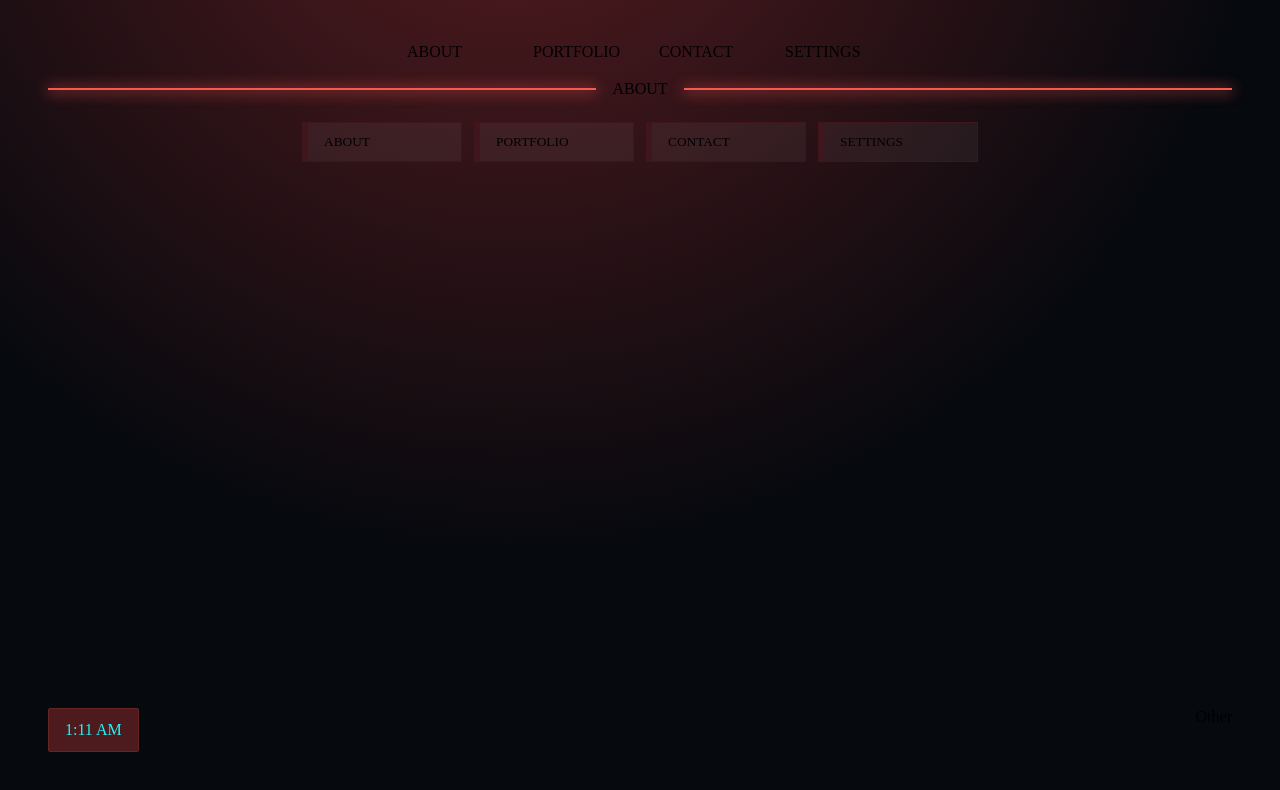
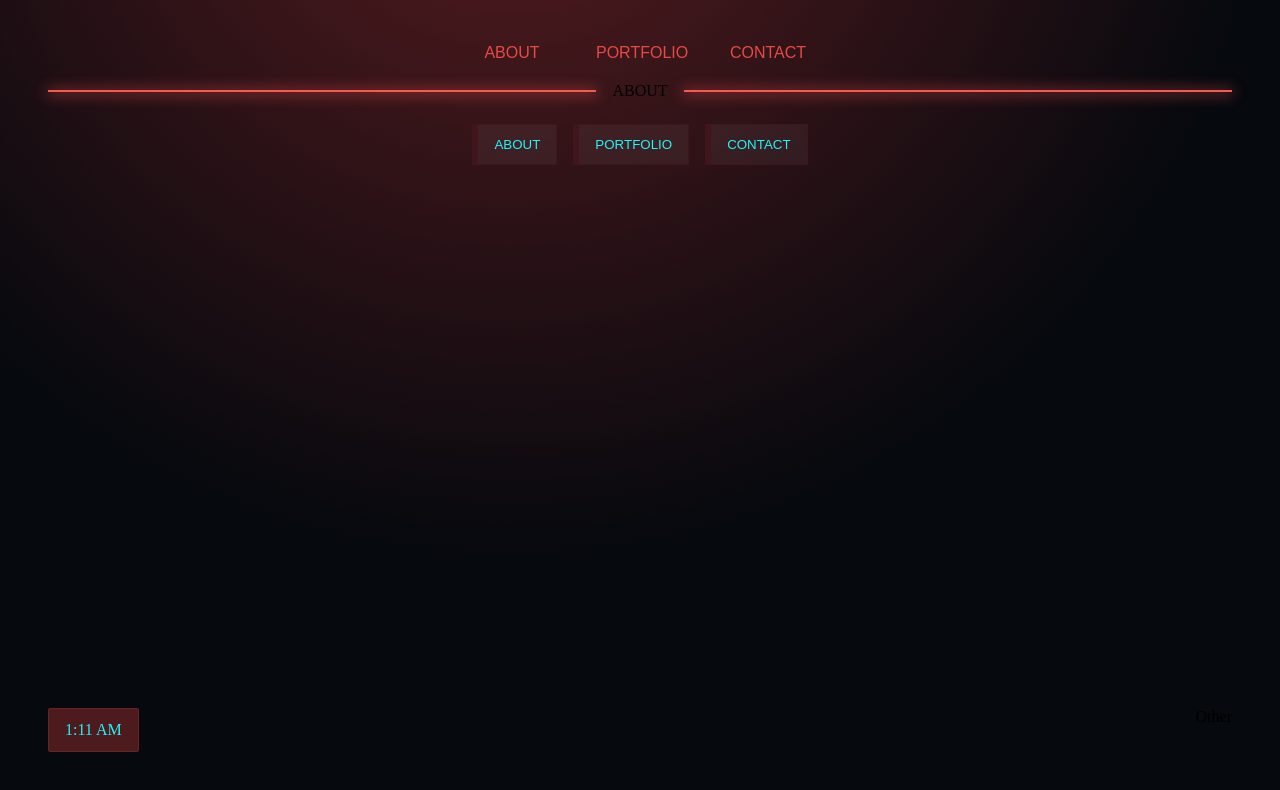
Before and after one commit to ReeceLangerock/cyberportfolio2024, a Next.js app: page / in a window 1280 px wide. Shown: the top 790 px of the page. Built offline with nearby package versions, Linux system fonts and the light colour scheme.

Commit message:
nav changes

```diff
--- a/src/components/UI/CenterNav.module.css
+++ /dev/null
@@ -1,48 +0,0 @@
-.button {
-  border: 1px solid var(--buttonBorder);
-  border-left: 6px solid var(--buttonBorder);
-  background: rgba(255, 255, 255, 0.05);
-  padding: 0.5rem 1rem;
-  width: 160px;
-  height: 40px;
-  color: var(--colorLightBlue);
-  text-align: left;
-  font-family: var(--font-mono);
-  text-transform: uppercase;
-
-  &:hover {
-    border-color: var(--buttonBorderActive);
-    background: var(--buttonBackgroundActive);
-    box-shadow: 2px 2px 8px 1px color-mix(in srgb, var(--uiBorderRed) 80%, transparent);
-  }
-}
-
-.buttonContainer {
-  display: flex;
-  justify-content: center;
-  gap: 12px;
-}
-
-.link {
-  font-size: 16px;
-  border: none;
-  background: none;
-  padding: 0.5rem 1rem;
-  width: 120px;
-  height: 40px;
-  color: var(--colorLightRed);
-  text-align: left;
-  font-family: var(--font-mono);
-  text-transform: uppercase;
-
-  &:hover {
-    color: var(--colorLightBlue);
-  }
-}
-
-.linkContainer {
-  display: flex;
-  justify-content: center;
-  gap: 6px;
-  margin-bottom: 16px;
-}
--- a/src/components/UI/CenterNav.tsx
+++ b/src/components/UI/CenterNav.tsx
@@ -1,15 +1,35 @@
-import styles from "./CenterNav.module.css";
-import { motion } from "framer-motion";
+import styles from "./Nav.module.css";
+import { LINKS } from "@/types/enums";
+import { AnimatePresence, motion } from "framer-motion";
+import { Button } from "./Button";
 
-export const CenterNav: React.FC = () => {
+type Props = {
+  handlePageChange: (page: string) => void;
+};
+
+export const CenterNav: React.FC<Props> = ({ handlePageChange }) => {
   return (
-    <div className={styles.buttonContainer}>
-      <motion.button whileHover={{ scale: 1.025 }} whileTap={{ scale: 0.975 }} className={styles.button}>
-        About
-      </motion.button>
-      <button className={styles.button}>Portfolio</button>
-      <button className={styles.button}>Contact</button>
-      <button className={styles.button}>Settings</button>
-    </div>
+    <AnimatePresence>
+      <motion.div
+        key="centerNav"
+        initial={{ opacity: 0, scale: 0.5 }}
+        animate={{ opacity: 1, scale: 1 }}
+        exit={{ opacity: 0, scale: 0.5 }}
+        className={styles.buttonContainer}
+      >
+        <Button
+          text="ABOUT"
+          handleClick={() => handlePageChange(LINKS.ABOUT)}
+        />
+        <Button
+          text="PORTFOLIO"
+          handleClick={() => handlePageChange(LINKS.PORTFOLIO)}
+        />
+        <Button
+          text="CONTACT"
+          handleClick={() => handlePageChange(LINKS.CONTACT)}
+        />
+      </motion.div>
+    </AnimatePresence>
   );
 };
--- /dev/null
+++ b/src/components/UI/Nav.module.css
@@ -0,0 +1,45 @@
+.buttonContainer {
+  display: flex;
+  justify-content: center;
+  align-items: center;
+  gap: var(--spacing-lg);
+  flex: 1;
+  width: 100%; /* Makes the container stretch to its max width */
+
+  @media (max-width: 425px) {
+    flex-direction: column;
+    max-width: 100%;
+    gap: var(--spacing-md);
+  }
+}
+
+.link {
+  font-size: var(--font-size-md);
+  border: none;
+  background: none;
+  padding: var(--spacing-md) var(--spacing-lg);
+  width: 120px;
+  color: var(--colorRedLight);
+  text-align: center;
+  text-transform: uppercase;
+
+  &:hover {
+    color: var(--colorBlueLight);
+  }
+
+  @media (max-width: 425px) {
+    width: auto;
+    padding: var(--spacing-sm) var(--spacing-md);
+  }
+}
+
+.linkContainer {
+  display: flex;
+  justify-content: center;
+  gap: var(--spacing-sm);
+  margin-bottom: var(--spacing-lg);
+
+  @media (max-width: 425px) {
+    gap: var(--spacing-xs);
+  }
+}
--- a/src/components/UI/TopNav.tsx
+++ b/src/components/UI/TopNav.tsx
@@ -1,21 +1,31 @@
-import styles from "./CenterNav.module.css";
+import styles from "./Nav.module.css";
 import { LINKS } from "@/types/enums";
 
-type Props ={
+type Props = {
   handlePageChange: (page: LINKS) => void;
-}
+};
 
-export const TopNav: React.FC<Props> = ({
-  handlePageChange,
-}) => {
-
-
+export const TopNav: React.FC<Props> = ({ handlePageChange }) => {
   return (
     <div className={styles.linkContainer}>
-      <button className={styles.link} onClick={()=> handlePageChange(LINKS.ABOUT)}>About</button>
-      <button className={styles.link} onClick={()=> handlePageChange(LINKS.PORTFOLIO)}>Portfolio</button>
-      <button className={styles.link} onClick={()=> handlePageChange(LINKS.CONTACT)}>Contact</button>
-      <button className={styles.link} onClick={()=> handlePageChange(LINKS.SETTINGS)}>Settings</button>
+      <button
+        className={styles.link}
+        onClick={() => handlePageChange(LINKS.ABOUT)}
+      >
+        About
+      </button>
+      <button
+        className={styles.link}
+        onClick={() => handlePageChange(LINKS.PORTFOLIO)}
+      >
+        Portfolio
+      </button>
+      <button
+        className={styles.link}
+        onClick={() => handlePageChange(LINKS.CONTACT)}
+      >
+        Contact
+      </button>
     </div>
   );
 };
```
